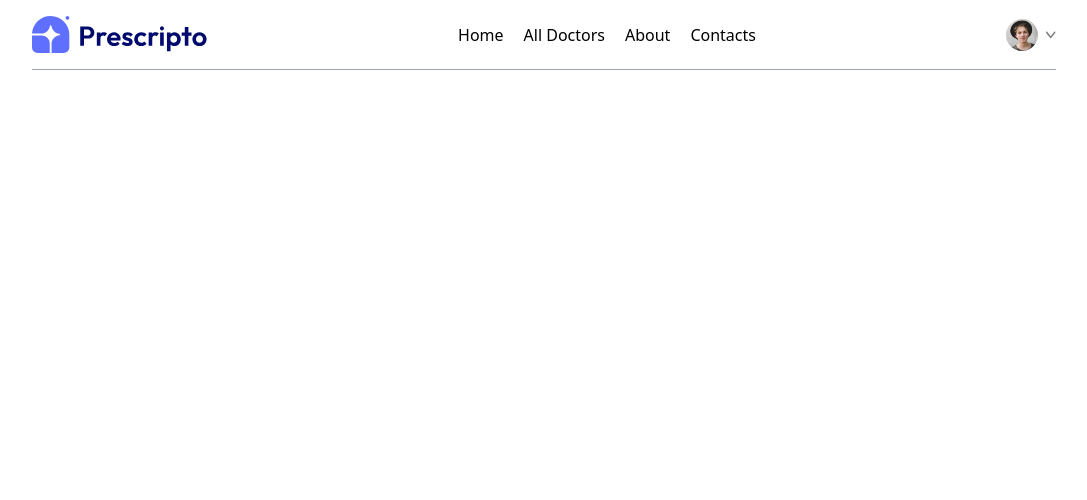
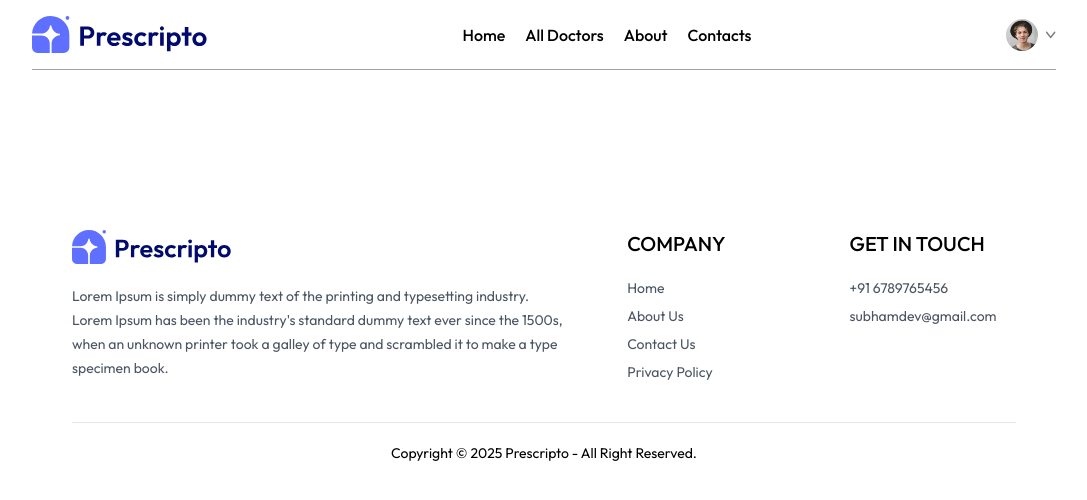
Before and after one commit to Subh0048/prescripto, a React (Vite) app in the folder Frontend/: page /Login in a window 1280 px wide. Shown: the top 500 px of the page, without its empty margins (96-1183 px from the left). Built offline with nearby package versions, Linux system fonts and the light colour scheme.

Commit message:
footer created and update font family

```diff
--- a/Frontend/index.html
+++ b/Frontend/index.html
@@ -1,5 +1,5 @@
 <!doctype html>
-<html lang="en">
+<html lang="en" class="scroll-smooth">
   <head>
     <meta charset="UTF-8" />
     <link rel="icon" type="image/svg+xml" href="/vite.svg" />
--- a/Frontend/src/App.jsx
+++ b/Frontend/src/App.jsx
@@ -9,6 +9,7 @@
 import MyAppointments from './pages/MyAppointments'
 import AppointMent from './pages/AppointMent'
 import Navbar from './components/Navbar'
+import Footer from './components/Footer'
 
 const App = () => {
   return (
@@ -26,6 +27,7 @@
         <Route path='/Appointment/:docId' element={<AppointMent />}/>
 
       </Routes>
+      <Footer/>
     </div>
   )
 }
--- /dev/null
+++ b/Frontend/src/components/Banner.jsx
@@ -0,0 +1,27 @@
+import React from 'react'
+import {assets} from '../assets/assets'
+import{useNavigate} from 'react-router-dom'
+
+const Banner = () => {
+    const navigate =useNavigate()
+  return (
+    <div className=' flex  bg-primary rounded-lg px-6 sm:px-10 lg:px-12 my-20 md:mx-10   '>
+        {/*-------left side -------*/}
+        <div className='flex-1 py-8 sm:py-10 md:py-16 lg:py-24 lg:pl-5 '>
+            <div className='text-white text-xl sm:text-2xl md:text-3xl lg:text-4xl font-semibold  '>
+                <p>Book Appointment </p>
+                <p className='mt-4 '> With 100+ Trusted Doctors </p>
+
+            </div>
+            <button onClick={()=>{navigate('./Login')}} className='bg-white tex-sm sm:text-base text-gray-600 px-8 py-3 rounded-full mt-6 hover:scale-105 transition-all '>create account</button>
+        </div>
+        {/*-------right  side -------*/}
+        <div className='hidden md:block md:w-1/2 lg:w-[370px] relative '>
+            <img  className='w-full absolute bottom-0 right-0 mx-w-md  'src={assets.appointment_img} alt="" />
+        </div>
+
+    </div>
+  )
+}
+
+export default Banner
--- /dev/null
+++ b/Frontend/src/components/Footer.jsx
@@ -0,0 +1,44 @@
+import React from "react";
+import { assets } from "../assets/assets";
+
+const Footer = () => {
+  return (
+    <div className="md:mx-10 ">
+      <div className="flex flex-col sm:grid grid-cols-[3fr_1fr_1fr] gap-14 my-10 mt-40 text-sm">
+        <div>
+          <img className="mb-5 w-40" src={assets.logo} alt="" />
+          <p className="w-full  md:2/3 text-gray-600 leading-6">
+            Lorem Ipsum is simply dummy text of the printing and typesetting
+            industry. Lorem Ipsum has been the industry's standard dummy text
+            ever since the 1500s, when an unknown printer took a galley of type
+            and scrambled it to make a type specimen book.
+          </p>
+        </div>
+        <div>
+          <h2 className="text-xl font-medium mb-5">COMPANY</h2>
+          <ul className="flex flex-col gap-2 text-gray-600">
+            <li>Home</li>
+            <li>About Us</li>
+            <li>Contact Us</li>
+            <li>Privacy Policy</li>
+          </ul>
+        </div>
+        <div>
+          <h2 className="text-xl font-medium mb-5">GET IN TOUCH</h2>
+          <ul className="flex flex-col gap-2  text-gray-600">
+            <li>+91 6789765456</li>
+            <li>subhamdev@gmail.com</li>
+          </ul>
+        </div>
+      </div>
+
+      {/*-------copy right------- */}
+      <div >
+        <hr />
+        <p className="text-center py-5 text-sm">Copyright © 2025 Prescripto - All Right Reserved.</p>
+      </div>
+    </div>
+  );
+};
+
+export default Footer;
--- a/Frontend/src/components/TopDoctors.jsx
+++ b/Frontend/src/components/TopDoctors.jsx
@@ -1,31 +1,43 @@
-import React from "react";
-import { doctors } from "../assets/assets";
+import  { useContext } from "react";
 import { Link, useNavigate } from "react-router-dom";
+import { AppContext } from "../context/AppContextProvider";
 
 const TopDoctors = () => {
-    const navigate = useNavigate()
+  const navigate = useNavigate();
+  const { doctors } = useContext(AppContext);
+
   return (
     <>
       <div className="flex flex-col items-center justify-center gap-4 text-gray-900 md:mx-10 ">
         <h1 className="text-3xl font-medium ">Top Doctors to Book </h1>
-        <p className="sm:w-1.5/3 text-sm text-center">simply browse through our extensive list of trusted doctors </p>
+        <p className="sm:w-1.5/3 text-sm text-center">
+          simply browse through our extensive list of trusted doctors{" "}
+        </p>
 
         <div className="w-full grid grid-cols-auto gap-4 pt-5 gap-y-6 px-3 sm:px-0 ">
-          {doctors.slice(0,10).map((Doctor, index) => (
-            <div onClick={()=>(navigate(`/Appointment/${Doctor._id}`))} className="border border-blue-200 rounded-xl overflow-hidden cursor-pointer hover:translate-y-[-10px] transition-all duration-500" key={index}>
+          {doctors.slice(0, 10).map((Doctor, index) => (
+            <div
+              onClick={() => navigate(`/Appointment/${Doctor._id}`)}
+              className="border border-blue-200 rounded-xl overflow-hidden cursor-pointer hover:translate-y-[-10px] transition-all duration-500"
+              key={index}
+            >
               <img className="bg-blue-50 " src={Doctor.image} alt="" />
               <div className="p-4">
                 <div className="flex items-center gap-2 text-sm text-center text-green-500">
                   <p className="h-2 w-2 bg-green-500 rounded-full "></p>
                   <p>Available</p>
                 </div>
-                <p className="text-gray-900 text-lg font-medium ">{Doctor.name}</p>
+                <p className="text-gray-900 text-lg font-medium ">
+                  {Doctor.name}
+                </p>
                 <p className="text-gray-600 text-sm ">{Doctor.speciality}</p>
               </div>
             </div>
           ))}
         </div>
-        <button className="bg-blue-50 text-gray-600 px-12 py-3 rounded-full mt-8">more</button>
+        <button onClick={()=>{navigate('/Doctors'), scrollTo(0,0)}} className="bg-blue-50 text-gray-600 px-12 py-3 rounded-full mt-8">
+          more
+        </button>
       </div>
     </>
   );
--- /dev/null
+++ b/Frontend/src/context/AppContextProvider.jsx
@@ -0,0 +1,16 @@
+import { createContext } from "react";
+import { doctors } from "../assets/assets";
+
+export const AppContext = createContext();
+
+const AppContextProvider = (props) => {
+  const value = {
+    doctors,
+  };
+
+  return (
+    <AppContext.Provider value={value}>{props.children}</AppContext.Provider>
+  );
+};
+
+export default AppContextProvider;
--- a/Frontend/src/index.css
+++ b/Frontend/src/index.css
@@ -1,7 +1,13 @@
+@import url('https://fonts.googleapis.com/css2?family=Outfit:wght@100..900&display=swap');
+
 @tailwind base;
 @tailwind components;
 @tailwind utilities;
 
+
+*{
+    font-family: Outfit;
+}
 .active hr{
     @apply block
 }
--- a/Frontend/src/main.jsx
+++ b/Frontend/src/main.jsx
@@ -1,11 +1,14 @@
-import { StrictMode } from 'react'
-import { createRoot } from 'react-dom/client'
-import './index.css'
-import App from './App.jsx'
-import {BrowserRouter} from 'react-router-dom'
 
-createRoot(document.getElementById('root')).render(
+import { createRoot } from "react-dom/client";
+import "./index.css";
+import App from "./App.jsx";
+import { BrowserRouter } from "react-router-dom";
+import AppContextProvider from "./context/AppContextProvider.jsx";
+
+createRoot(document.getElementById("root")).render(
   <BrowserRouter>
-    <App />
+    <AppContextProvider>
+      <App />
+    </AppContextProvider>
   </BrowserRouter>,
-)
+);
--- a/Frontend/src/pages/Home.jsx
+++ b/Frontend/src/pages/Home.jsx
@@ -2,6 +2,7 @@
 import Header from '../components/Header'
 import SpecialityMenu from '../components/SpecialityMenu'
 import TopDoctors from '../components/TopDoctors'
+import Banner from '../components/Banner'
 
 
 const Home = () => {
@@ -11,6 +12,7 @@
       <Header/>
       <SpecialityMenu/>
       <TopDoctors/>
+      <Banner/>
 
     </div>
   )
```
